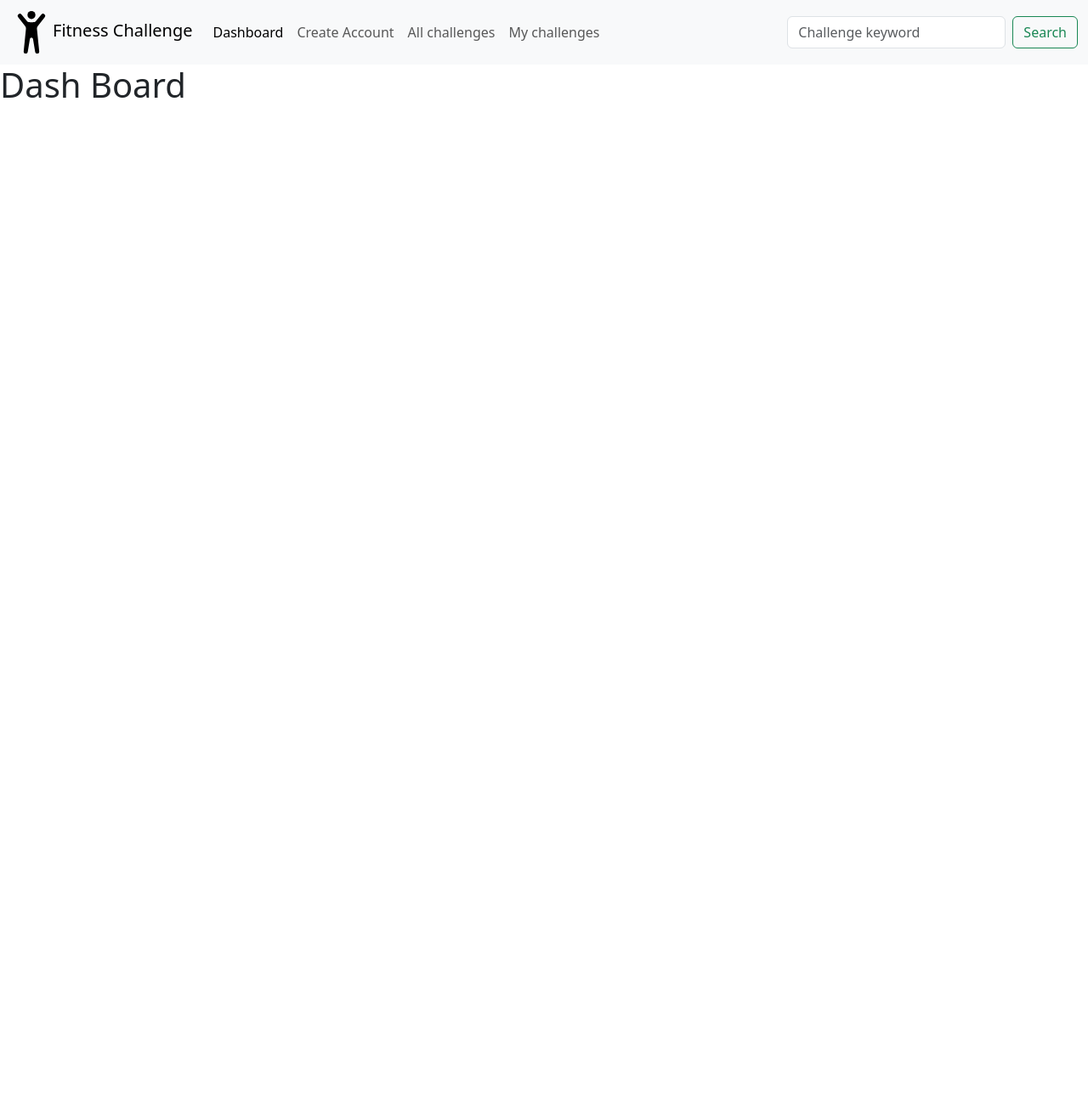
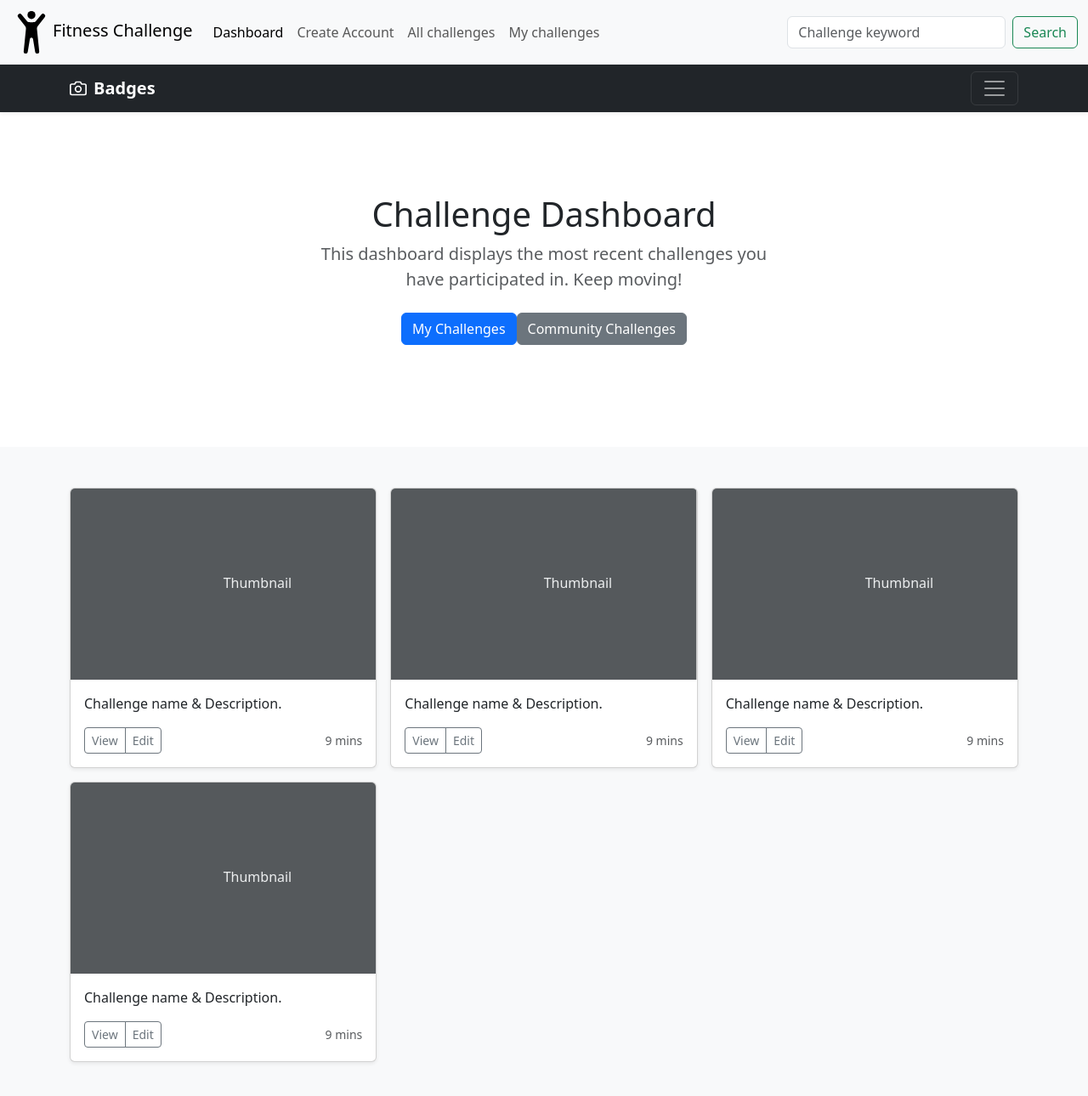
Before and after one commit to robert-brumleve/crowd-sourced-fitness-challenge-app, a React (Create React App) app: page / in a window 1280 px wide. Shown: the top 1290 px of the page at 85% size. Before the commit the page ends 800 px from the top, so only its background shows below. Built offline with nearby package versions, Linux system fonts and the light colour scheme.

Commit message:
Added Bootstrap Album template to Dashboard

```diff
--- a/src/dashboard/DashBoard.js
+++ b/src/dashboard/DashBoard.js
@@ -1,7 +1,151 @@
 import React from "react";
 
 const DashBoard = () => {
-  return <h1>Dash Board</h1>;
+  return (
+  <div>
+  {/* Reference: https://getbootstrap.com/docs/5.1/examples/
+  <link href="../assets/dist/css/bootstrap.min.css" rel="stylesheet"> */}
+
+      {/* <style>
+        .bd-placeholder-img {
+          font-size: 1.125rem;
+          text-anchor: middle;
+          -webkit-user-select: none;
+          -moz-user-select: none;
+          user-select: none;
+        }
+
+        @media (min-width: 768px) {
+          .bd-placeholder-img-lg {
+            font-size: 3.5rem;
+          }
+        }
+      </style> */}
+
+
+
+
+      <header>
+      <div class="collapse bg-dark" id="navbarHeader">
+      <div class="container">
+        <div class="row">
+          <div class="col-sm-8 col-md-7 py-4">
+            {/* <h4 class="text-white">About</h4>
+            <p class="text-muted">Add some information about the album below, the author, or any other background context. Make it a few sentences long so folks can pick up some informative tidbits. Then, link them off to some social networking sites or contact information.</p> */}
+          </div>
+          <div class="col-sm-4 offset-md-1 py-4">
+            <h4 class="text-white"> My Account</h4>
+            <ul class="list-unstyled">
+              <li><a href="#" class="text-white">Personal Information</a></li>
+              <li><a href="#" class="text-white">Change Password</a></li>
+            </ul>
+          </div>
+        </div>
+      </div>
+      </div>
+      <div class="navbar navbar-dark bg-dark shadow-sm">
+      <div class="container">
+        {/* NEED TO CHANGE PICTURE */}
+        <a href="#" class="navbar-brand d-flex align-items-center">
+          <svg xmlns="http://www.w3.org/2000/svg" width="20" height="20" fill="none" stroke="currentColor" stroke-linecap="round" stroke-linejoin="round" stroke-width="2" aria-hidden="true" class="me-2" viewBox="0 0 24 24"><path d="M23 19a2 2 0 0 1-2 2H3a2 2 0 0 1-2-2V8a2 2 0 0 1 2-2h4l2-3h6l2 3h4a2 2 0 0 1 2 2z"/><circle cx="12" cy="13" r="4"/></svg>
+          <strong>Badges</strong>
+        </a>
+        <button class="navbar-toggler" type="button" data-bs-toggle="collapse" data-bs-target="#navbarHeader" aria-controls="navbarHeader" aria-expanded="false" aria-label="Toggle navigation">
+          <span class="navbar-toggler-icon"></span>
+        </button>
+      </div>
+      </div>
+      </header>
+
+
+      <section class="py-5 text-center container">
+      <div class="row py-lg-5">
+        <div class="col-lg-6 col-md-8 mx-auto">
+          <h1 class="fw-light">Challenge Dashboard</h1>
+          <p class="lead text-muted">This dashboard displays the most recent challenges you have participated in. Keep moving!</p>
+          <p>
+            <a href="#" class="btn btn-primary my-2">My Challenges</a>
+            <a href="#" class="btn btn-secondary my-2">Community Challenges</a>
+          </p>
+        </div>
+      </div>
+      </section>
+
+      <div class="album py-5 bg-light">
+      <div class="container">
+
+        <div class="row row-cols-1 row-cols-sm-2 row-cols-md-3 g-3">
+          <div class="col">
+            <div class="card shadow-sm">
+              <svg class="bd-placeholder-img card-img-top" width="100%" height="225" xmlns="http://www.w3.org/2000/svg" role="img" aria-label="Placeholder: Thumbnail" preserveAspectRatio="xMidYMid slice" focusable="false"><title>Placeholder</title><rect width="100%" height="100%" fill="#55595c"/><text x="50%" y="50%" fill="#eceeef" dy=".3em">Thumbnail</text></svg>
+
+              <div class="card-body">
+                <p class="card-text">Challenge name & Description.</p>
+                <div class="d-flex justify-content-between align-items-center">
+                  <div class="btn-group">
+                    <button type="button" class="btn btn-sm btn-outline-secondary">View</button>
+                    <button type="button" class="btn btn-sm btn-outline-secondary">Edit</button>
+                  </div>
+                  <small class="text-muted">9 mins</small>
+                </div>
+              </div>
+            </div>
+          </div>
+          <div class="col">
+            <div class="card shadow-sm">
+              <svg class="bd-placeholder-img card-img-top" width="100%" height="225" xmlns="http://www.w3.org/2000/svg" role="img" aria-label="Placeholder: Thumbnail" preserveAspectRatio="xMidYMid slice" focusable="false"><title>Placeholder</title><rect width="100%" height="100%" fill="#55595c"/><text x="50%" y="50%" fill="#eceeef" dy=".3em">Thumbnail</text></svg>
+
+              <div class="card-body">
+                <p class="card-text">Challenge name & Description.</p>
+                <div class="d-flex justify-content-between align-items-center">
+                  <div class="btn-group">
+                    <button type="button" class="btn btn-sm btn-outline-secondary">View</button>
+                    <button type="button" class="btn btn-sm btn-outline-secondary">Edit</button>
+                  </div>
+                  <small class="text-muted">9 mins</small>
+                </div>
+              </div>
+            </div>
+          </div>
+          <div class="col">
+            <div class="card shadow-sm">
+              <svg class="bd-placeholder-img card-img-top" width="100%" height="225" xmlns="http://www.w3.org/2000/svg" role="img" aria-label="Placeholder: Thumbnail" preserveAspectRatio="xMidYMid slice" focusable="false"><title>Placeholder</title><rect width="100%" height="100%" fill="#55595c"/><text x="50%" y="50%" fill="#eceeef" dy=".3em">Thumbnail</text></svg>
+
+              <div class="card-body">
+                <p class="card-text">Challenge name & Description.</p>
+                <div class="d-flex justify-content-between align-items-center">
+                  <div class="btn-group">
+                    <button type="button" class="btn btn-sm btn-outline-secondary">View</button>
+                    <button type="button" class="btn btn-sm btn-outline-secondary">Edit</button>
+                  </div>
+                  <small class="text-muted">9 mins</small>
+                </div>
+              </div>
+            </div>
+          </div>
+
+          <div class="col">
+            <div class="card shadow-sm">
+              <svg class="bd-placeholder-img card-img-top" width="100%" height="225" xmlns="http://www.w3.org/2000/svg" role="img" aria-label="Placeholder: Thumbnail" preserveAspectRatio="xMidYMid slice" focusable="false"><title>Placeholder</title><rect width="100%" height="100%" fill="#55595c"/><text x="50%" y="50%" fill="#eceeef" dy=".3em">Thumbnail</text></svg>
+
+              <div class="card-body">
+                <p class="card-text">Challenge name & Description.</p>
+                <div class="d-flex justify-content-between align-items-center">
+                  <div class="btn-group">
+                    <button type="button" class="btn btn-sm btn-outline-secondary">View</button>
+                    <button type="button" class="btn btn-sm btn-outline-secondary">Edit</button>
+                  </div>
+                  <small class="text-muted">9 mins</small>
+                </div>
+              </div>
+            </div>
+          </div>
+        </div>
+      </div>
+      </div>
+
+  </div>
+)
 };
 
 export default DashBoard;
```
